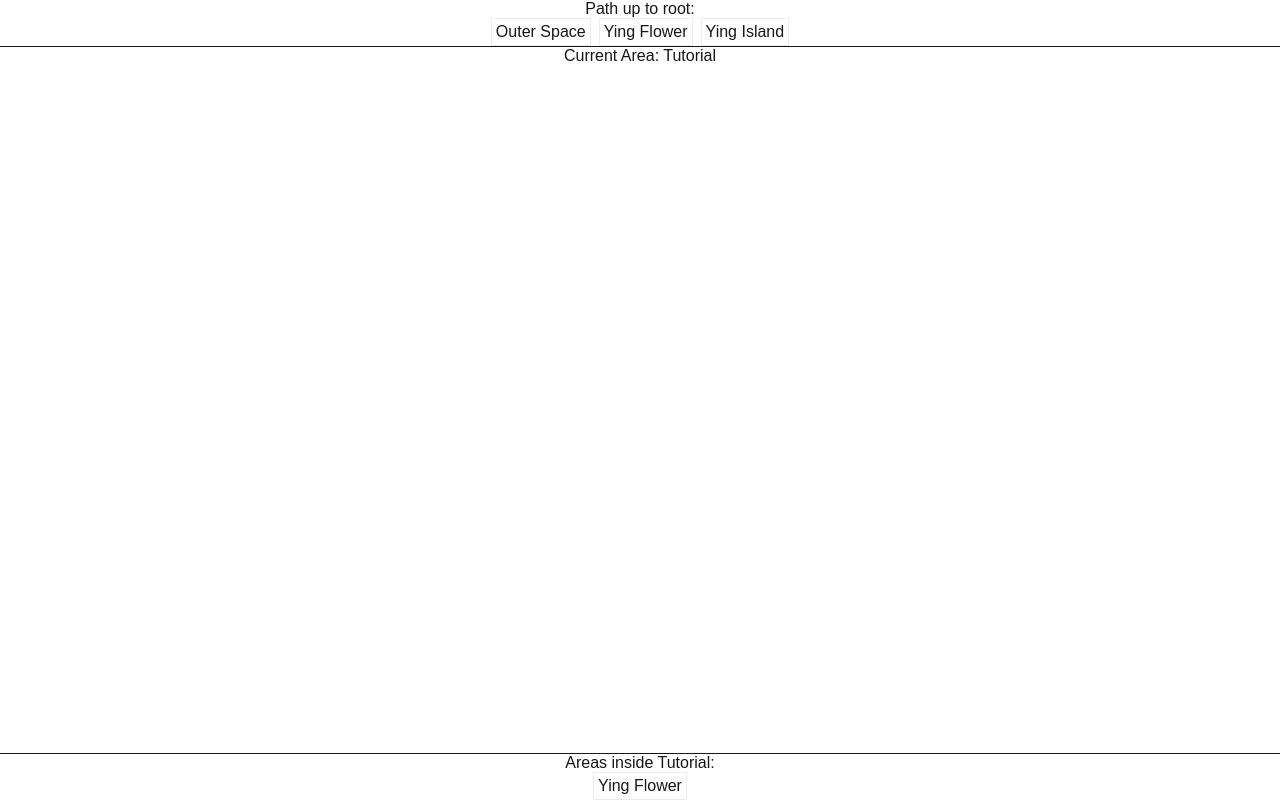
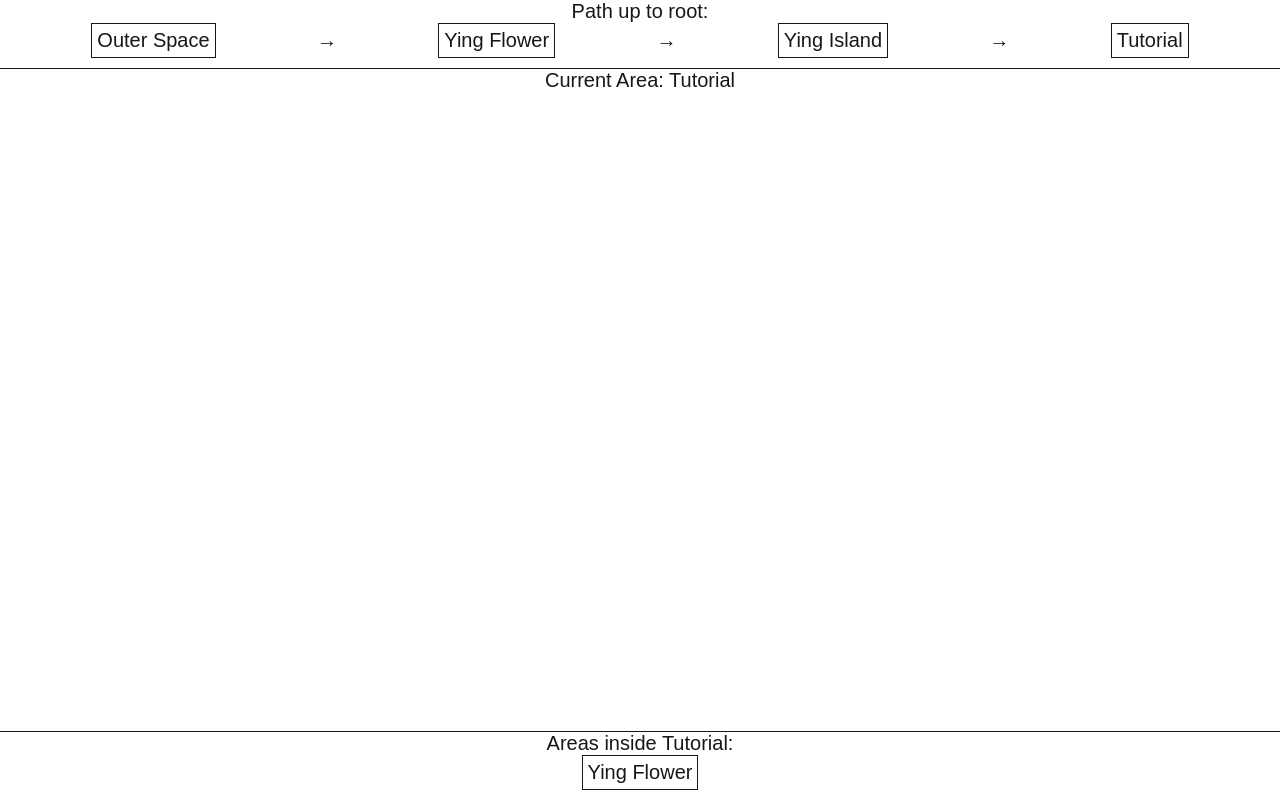
Before and after one commit to Tntmister/FractalBlockWorldMap, a Next.js app: page / in a window 1280 px wide. Built offline with nearby package versions, Linux system fonts and the light colour scheme.

Commit message:
add visual logic for pink ring/bubbles and one way paths

```diff
--- a/src/app/globals.css
+++ b/src/app/globals.css
@@ -12,6 +12,7 @@
 
 html,
 body {
+	font-size: 20px;
 	max-height: 100vh;
 	max-width: 100vw;
 	overflow-y: auto;
@@ -48,11 +49,6 @@ a {
 	height: 100vh;
 }
 
-.pathNode {
-	padding: 0.25rem;
-	border: #ededed 1px solid;
-}
-
 #current {
 	text-align: center;
 	flex: 1;
@@ -74,13 +70,29 @@ a {
 #pathList,
 #descendantsList {
 	display: flex;
-	justify-content: center;
 	overflow-y: auto;
 	text-wrap: nowrap;
 	gap: 0.5rem;
+	align-items: center;
+	margin-bottom: 0.5rem;
+	justify-content: space-evenly;
 }
 
-.descendant {
+.descendant,
+.pathNode {
 	padding: 0.25rem;
-	border: #ededed 1px solid;
+	border: 1px solid var(--foreground);
+	cursor: pointer;
 }
+
+.descendantTooltip {
+	visibility: hidden;
+	position: absolute;
+	bottom: 5vh;
+	max-height: 20vh;
+	width: auto;
+}
+
+.descendant:hover + .descendantTooltip {
+	visibility: visible;
+}
--- /dev/null
+++ b/src/app/images/Image.tsx
@@ -0,0 +1,18 @@
+import { useState } from 'react';
+
+interface ImageProps extends React.ImgHTMLAttributes<HTMLImageElement> {
+	src: string;
+	fallbackSrc: string;
+}
+
+export default function Image({ src, fallbackSrc, ...props }: ImageProps) {
+	const [errored, setErrored] = useState(false);
+
+	function onError() {
+		if (!errored) {
+			setErrored(true);
+		}
+	}
+
+	return <img src={errored ? fallbackSrc : src} onError={onError} {...props} />;
+}
--- a/src/app/page.tsx
+++ b/src/app/page.tsx
@@ -2,7 +2,7 @@
 import { inputGraph } from './input';
 import { Fragment, useEffect, useState } from 'react';
 import { nodeNames, Node, Edge } from './types';
-import path from 'path';
+import Image from './images/Image';
 
 const nodes: Map<nodeNames, Node> = new Map();
 for (const node of inputGraph.nodes) {
@@ -10,8 +10,7 @@ for (const node of inputGraph.nodes) {
 		nodes.set(node.name as nodeNames, {
 			name: node.name as nodeNames,
 			edges: [],
-			items: node.items,
-			upgrades: node.upgrades
+			info: node.info
 		});
 	}
 }
@@ -36,17 +35,12 @@ export default function Home() {
 	const [pathStack, setPathStack] = useState<Node['edges']>([
 		{
 			node: nodes.get(inputGraph.root.name)!,
-			depth: inputGraph.root.depth,
 			distance: 0
 		}
 	]);
 
 	function currentNode() {
 		return pathStack[pathStack.length - 1].node;
-	}
-
-	function previousNode() {
-		return pathStack.length > 1 ? pathStack[pathStack.length - 2].node : null;
 	}
 
 	function traverseUp(index: number) {
@@ -57,23 +51,6 @@ export default function Home() {
 
 	function traverseDown(edge: Edge) {
 		setPathStack([...pathStack, edge]);
-	}
-
-	function getPinkRingDestination(): Node | undefined {
-		return pathStack.findLast((stackEdge) => stackEdge.node.pinkSphere === true)?.node;
-	}
-
-	function traversePinkRing() {
-		if (!currentNode().pinkRing)
-			throw new Error(`Node ${currentNode().name} does not have a pink ring!`);
-		const pinkSphereIndex = pathStack.findLastIndex(
-			(stackEdge) => stackEdge.node.pinkSphere === true
-		);
-		if (pinkSphereIndex == -1)
-			throw new Error(
-				`No destination pink sphere found for pink ring on node ${currentNode().name}`
-			);
-		setPathStack(pathStack.slice(0, pinkSphereIndex + 1));
 	}
 
 	//Dijkstra pathfinding
@@ -87,20 +64,24 @@ export default function Home() {
 				distancesToStart.set(node, node.name === currentNode().name ? 0 : Infinity)
 			);
 		while (distancesToStart.size) {
+			// get the node with the smallest distance to start
 			const [currentNode, currentDistance] = distancesToStart
 				.entries()
 				.reduce((previousValue, currentValue) =>
 					previousValue[1] < currentValue[1] ? previousValue : currentValue
 				);
+			// remove from unvisited set and add to visited set
 			distancesToStart.delete(currentNode);
 			visitedNodes.set(currentNode, currentDistance);
+			// iterate edge nodes, and set distance to unvisited node if smaller than current node distance to start
 			for (const edge of currentNode.edges) {
 				if (edge.distance + currentDistance < distancesToStart.get(edge.node)!) {
 					distancesToStart.set(edge.node, edge.distance + currentDistance);
-					predecessors.set(edge.node, currentNode);
+					predecessors.set(edge.node, currentNode); // set predecessor node (for backtracking to create path)
 				}
 			}
 		}
+		// create path from predecessors
 		const path: Edge[] = [];
 		for (let node = targetNode; predecessors.get(node); node = predecessors.get(node)!) {
 			path.unshift(
@@ -120,14 +101,26 @@ export default function Home() {
 				<div id='pathContainer'>
 					Path up to root:
 					<div id='pathList'>
-						{pathStack.slice(0, -1).map((edge, index) => (
-							<span
-								className={`pathNode`}
-								key={`path${index}`}
-								onClick={() => traverseUp(index)}
-							>
-								{edge.node.name}
-							</span>
+						{pathStack.map((edge, index, path) => (
+							<Fragment key={`path${index}`}>
+								{index != 0 ? (
+									edge.oneWay ? (
+										<i className='icon-oneWay'>One Way</i>
+									) : (
+										'→'
+									)
+								) : (
+									''
+								)}
+								<span className={`pathNode`} onClick={() => traverseUp(index)}>
+									{path.findLastIndex((edge) => edge.node.info?.pinkSphere) ==
+										index &&
+										currentNode().info?.pinkRing && (
+											<i className='icon-pinkSphere'>(Pink Sphere)</i>
+										)}
+									{edge.node.name}
+								</span>
+							</Fragment>
 						))}
 					</div>
 				</div>
@@ -138,14 +131,18 @@ export default function Home() {
 					Areas inside {currentNode().name}:
 					<div id='descendantsList'>
 						{currentNode().edges.map((edge, index) => (
-							<span
-								className={`descendant`}
-								onClick={() => traverseDown(edge)}
-								key={`descendant${index}`}
-							>
-								{edge.node.name}
-								{edge.note && ` (${edge.note})`}
-							</span>
+							<Fragment key={`descendant${index}`}>
+								<span className={`descendant`} onClick={() => traverseDown(edge)}>
+									<div>{edge.node.name}</div>
+									<div>{edge.note && ` (${edge.note})`}</div>
+								</span>
+								<Image
+									className='descendantTooltip'
+									src={`./images/descendants/${currentNode().name}-${edge.node.name}.webp`}
+									fallbackSrc={`./images/descendants/${edge.node.name}.webp`}
+									alt=''
+								/>
+							</Fragment>
 						))}
 					</div>
 				</div>
```
Also changed, not shown: src/app/types.ts (+11 -11 lines), 1 other file (tests, documents, lock files or other folders).
